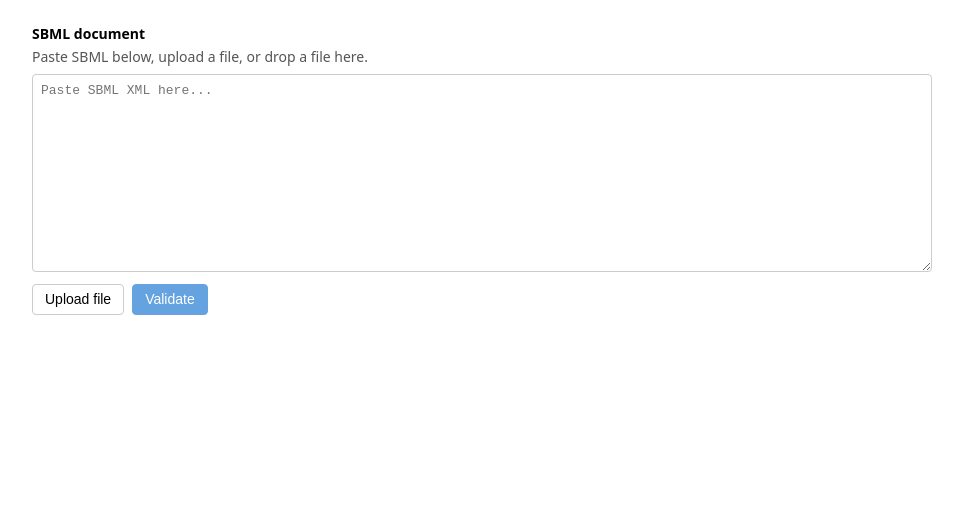
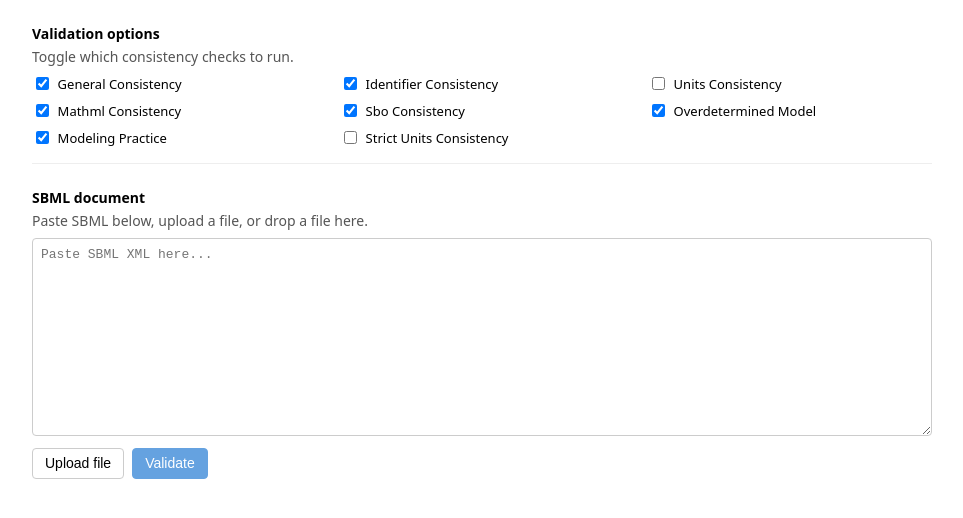
Before and after one commit to sbmlteam/vue3-sbml-validator, a Vue app: page / in a window 1280 px wide. Shown: the top 518 px of the page, without its empty margins (158-1121 px from the left). Built offline with nearby package versions, Linux system fonts and the light colour scheme.

Commit message:
- expose validation options

```diff
--- a/src/components/SbmlValidator.vue
+++ b/src/components/SbmlValidator.vue
@@ -6,6 +6,25 @@
     @dragleave.prevent="onDragLeave"
     @drop.prevent="onDrop"
   >
+    <section class="options-section">
+      <label class="label">Validation options</label>
+      <p class="hint">Toggle which consistency checks to run.</p>
+      <div class="options-grid">
+        <label
+          v-for="(value, key) in validationOptions"
+          :key="key"
+          class="option-label"
+        >
+          <input
+            v-model="validationOptions[key]"
+            type="checkbox"
+            class="option-checkbox"
+          />
+          <span class="option-text">{{ optionLabel(key) }}</span>
+        </label>
+      </div>
+    </section>
+
     <section class="input-section">
       <label class="label">SBML document</label>
       <p class="hint">Paste SBML below, upload a file, or drop a file here.</p>
@@ -110,8 +129,10 @@
 </template>
 
 <script setup>
-import { ref, computed, nextTick } from 'vue'
-import { validate as validateSbml } from '../lib/validatorAdapter.js'
+import { ref, computed, nextTick, reactive } from 'vue'
+import { validate as validateSbml, validationOptions as validationOptionsRef } from '../lib/validatorAdapter.js'
+
+const validationOptions = reactive(validationOptionsRef)
 
 const sbmlInput = ref('')
 const isDragging = ref(false)
@@ -229,6 +250,14 @@ function snippetForError(err) {
   return lines[lineIndex] ?? ''
 }
 
+function optionLabel(key) {
+  return key
+    .replace(/^LIBSBML_CAT_/, '')
+    .replace(/_/g, ' ')
+    .toLowerCase()
+    .replace(/\b\w/g, c => c.toUpperCase())
+}
+
 function isAcceptableFile(file) {
   if (!file || typeof file.name !== 'string') return false
   const name = file.name.toLowerCase()
@@ -327,6 +356,37 @@ async function runValidation() {
   outline: 2px dashed #0066cc;
   outline-offset: -2px;
   background: #e6f2ff;
+}
+
+.options-section {
+  margin-bottom: 1.5rem;
+  padding-bottom: 1rem;
+  border-bottom: 1px solid #eee;
+}
+
+.options-grid {
+  display: grid;
+  grid-template-columns: repeat(auto-fill, minmax(220px, 1fr));
+  gap: 0.5rem 1.5rem;
+  margin-top: 0.5rem;
+}
+
+.option-label {
+  display: inline-flex;
+  align-items: center;
+  gap: 0.35rem;
+  cursor: pointer;
+  font-weight: normal;
+  user-select: none;
+}
+
+.option-checkbox {
+  cursor: pointer;
+  flex-shrink: 0;
+}
+
+.option-text {
+  font-size: 13px;
 }
 
 .label {
--- a/src/lib/validatorAdapter.js
+++ b/src/lib/validatorAdapter.js
@@ -2,7 +2,7 @@ const LIB_BASE = '/lib/'
 
 let modulePromise = null
 
-let validationOptions = {
+export const validationOptions = {
     "LIBSBML_CAT_GENERAL_CONSISTENCY": true,
     "LIBSBML_CAT_IDENTIFIER_CONSISTENCY": true,
     "LIBSBML_CAT_UNITS_CONSISTENCY": false,
```
